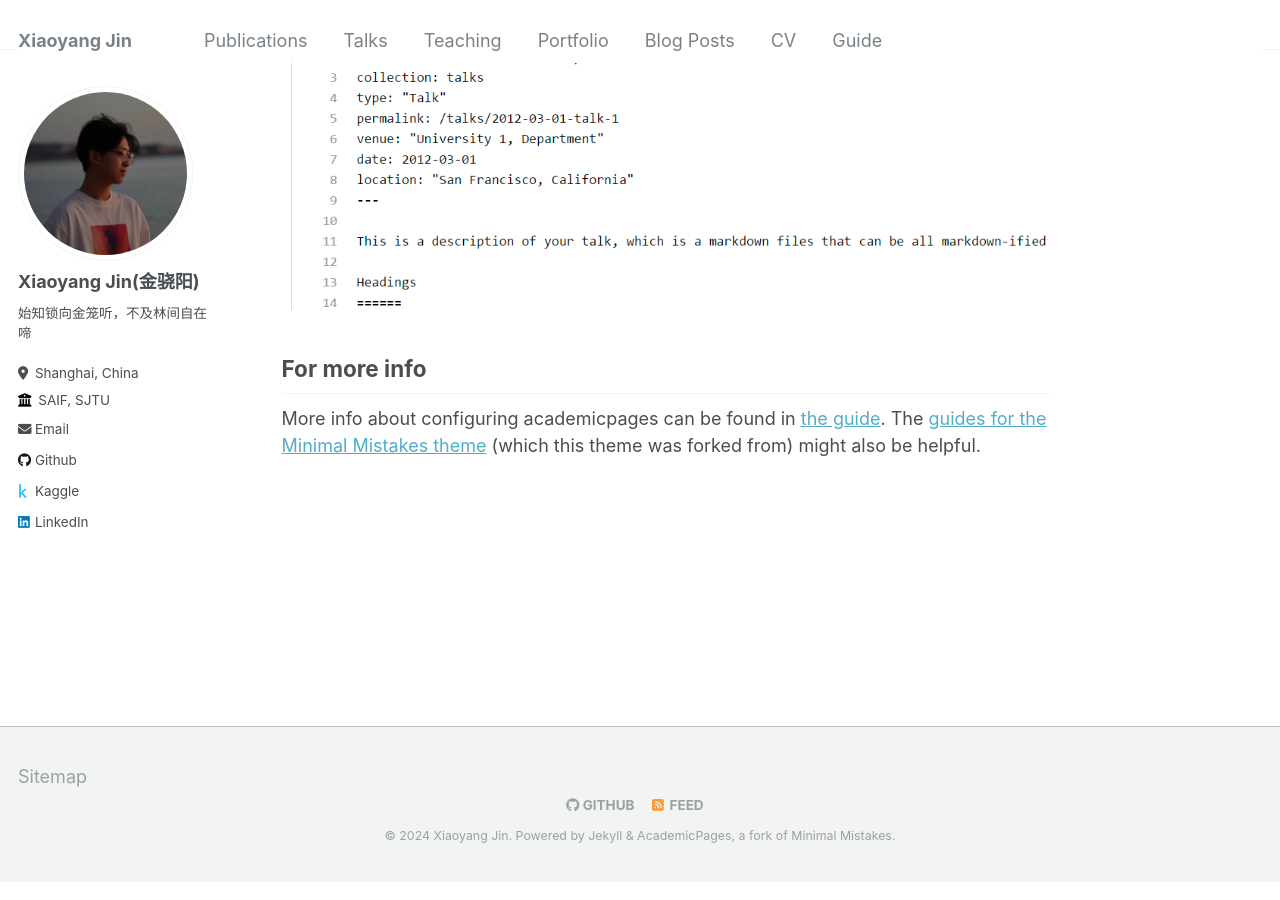
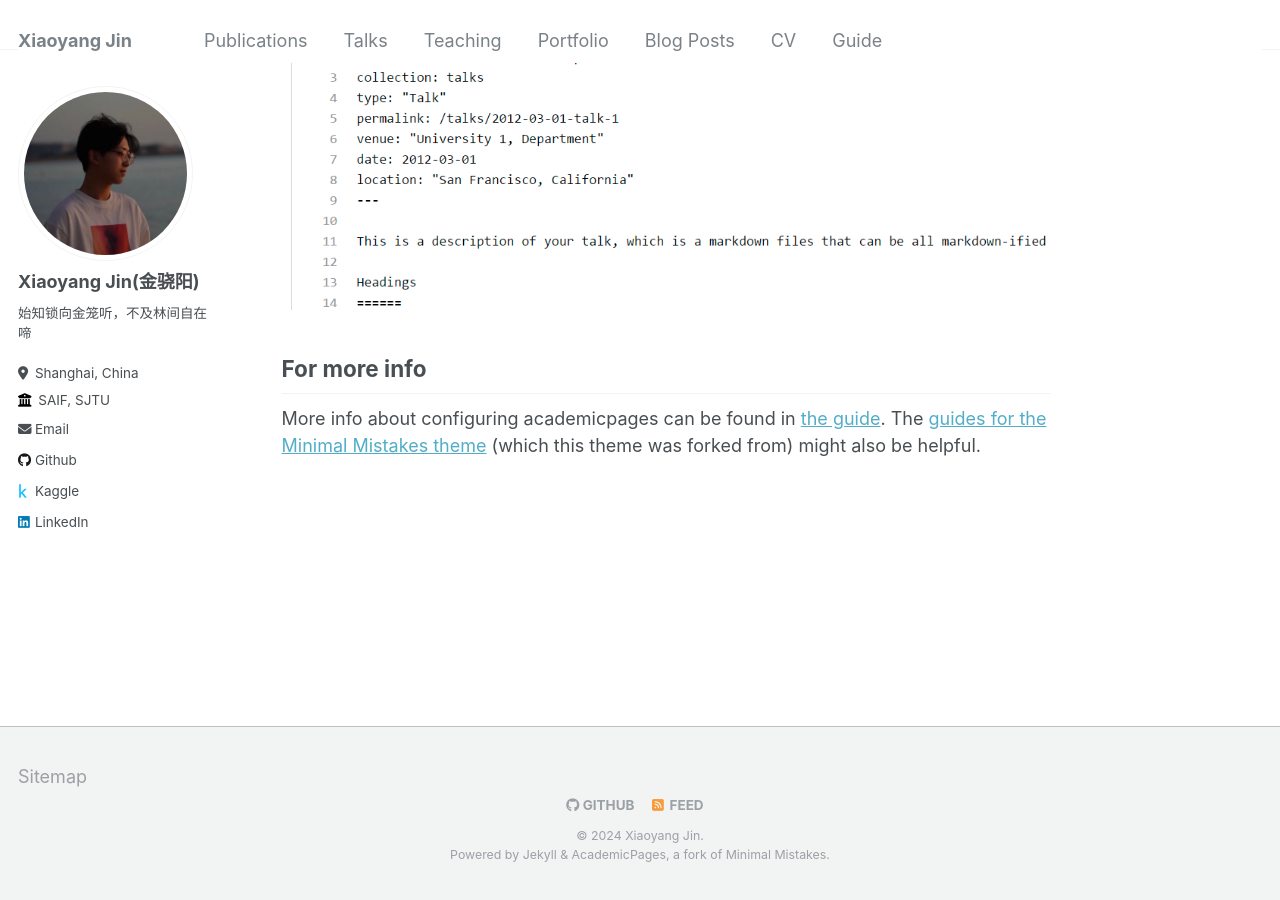
Before and after one commit to Nanqiang01/Nanqiang01.github.io, a Jekyll site: the page built from _pages/about.md, in a window 1280 px wide and 900 px high, scrolled down 2659 px. Built offline with Jekyll 4.4.1, drawn with Linux system fonts in a browser that asks for light colours.

Commit message:
Update footer.html

```diff
--- a/_includes/footer.html
+++ b/_includes/footer.html
@@ -19,4 +19,4 @@
 </div>
 {% endif %}
 
-<div class="page__footer-copyright" style="text-align: center;">&copy; {{ site.time | date: '%Y' }} {{ site.name | default: site.title }}. {{ site.data.ui-text[site.locale].powered_by | default: "Powered by" }} <a href="http://jekyllrb.com" rel="nofollow">Jekyll</a> &amp; <a href="https://github.com/academicpages/academicpages.github.io">AcademicPages</a>, a fork of <a href="https://mademistakes.com/work/minimal-mistakes-jekyll-theme/" rel="nofollow">Minimal Mistakes</a>.</div>
+<div class="page__footer-copyright" style="text-align: center;">&copy; {{ site.time | date: '%Y' }} {{ site.name | default: site.title }}.<br> {{ site.data.ui-text[site.locale].powered_by | default: "Powered by" }} <a href="http://jekyllrb.com" rel="nofollow">Jekyll</a> &amp; <a href="https://github.com/academicpages/academicpages.github.io">AcademicPages</a>, a fork of <a href="https://mademistakes.com/work/minimal-mistakes-jekyll-theme/" rel="nofollow">Minimal Mistakes</a>.</div>
```
